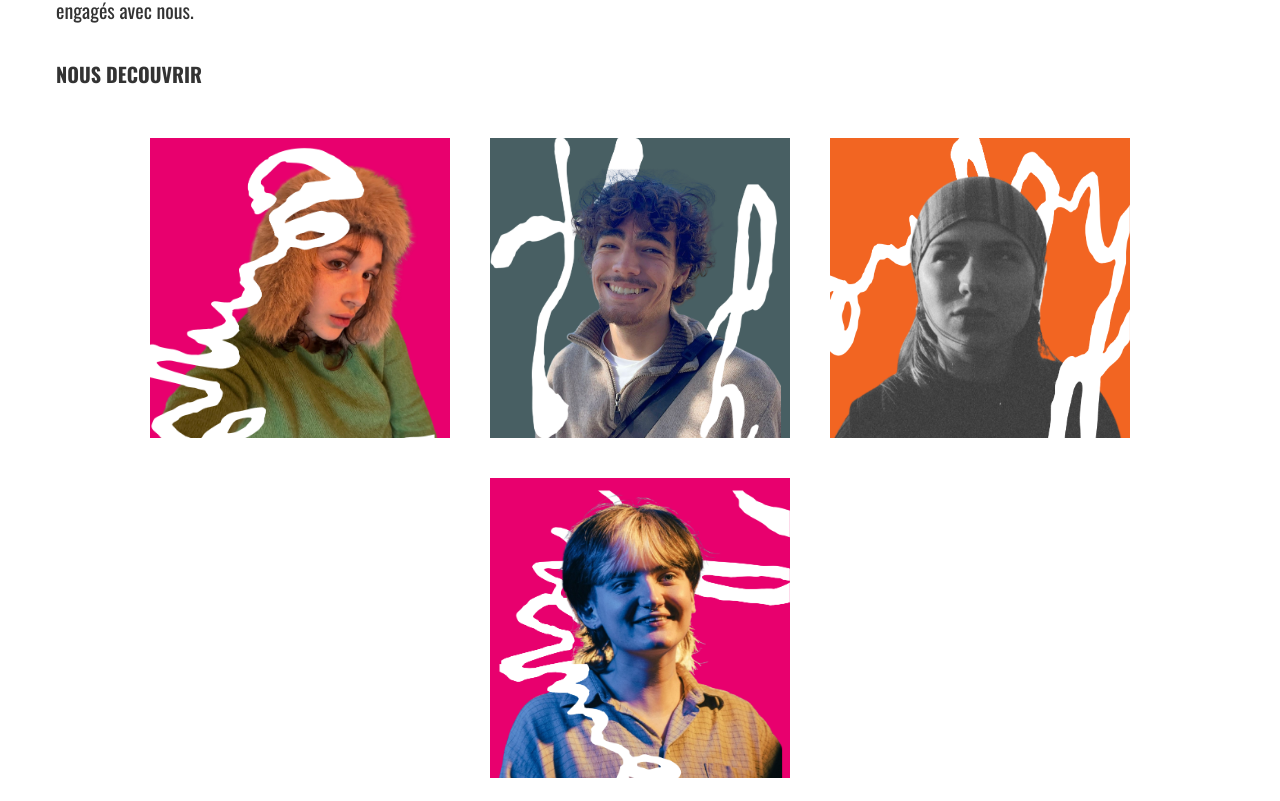
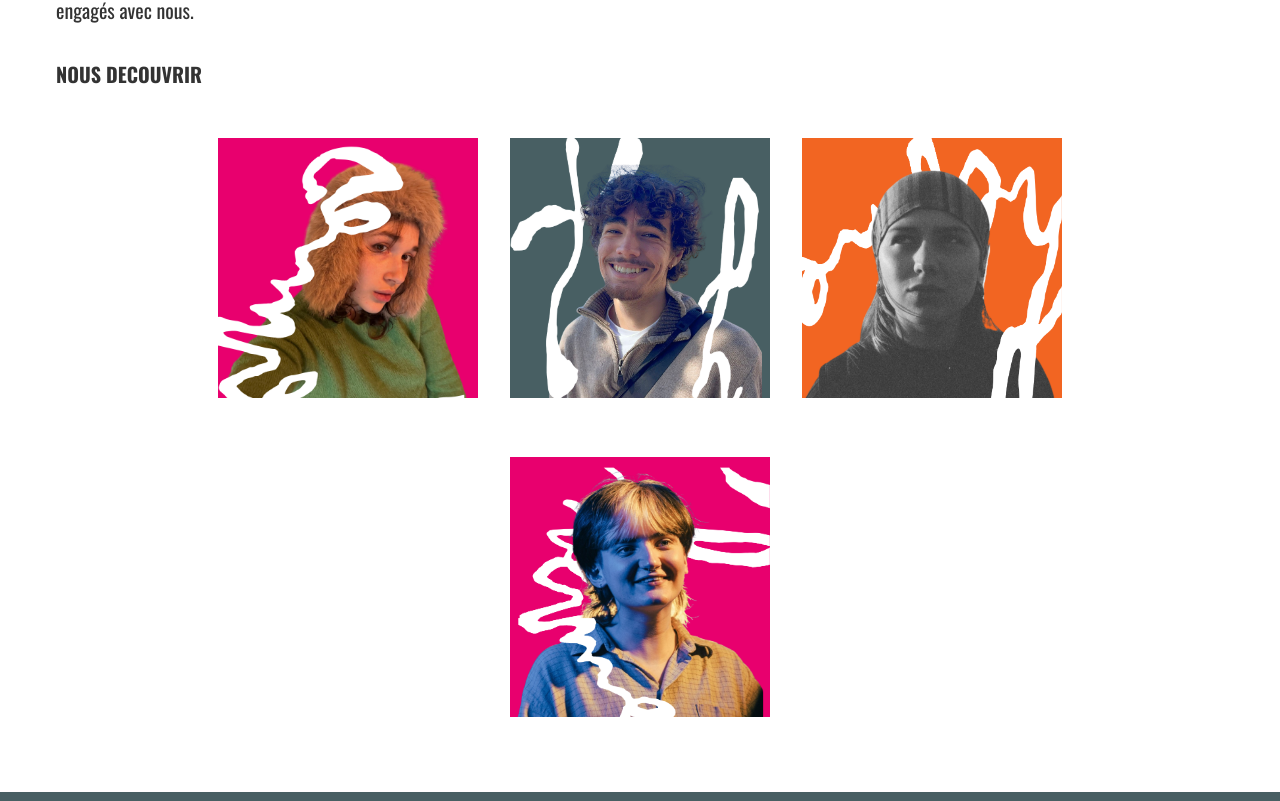
Before and after one commit to EIDemel/thermes-front, a Next.js app: page /a-propos in a window 1280 px wide. Shown: the part 1239-2040 px from the top of the page. Built offline with nearby package versions, Linux system fonts and the light colour scheme.

Commit message:
Update color styles for headings and text in multiple components

```diff
--- a/app/a-propos/page.tsx
+++ b/app/a-propos/page.tsx
@@ -20,7 +20,7 @@ export default async function NosNumeros() {
         <div style={{ position: "absolute", inset: 0, background: "linear-gradient(to bottom, rgba(0,0,0,0.2), rgba(0,0,0,0.5))" }} />
 
         <div style={{ position: "absolute", inset: 0, display: "flex", flexDirection: "column", alignItems: "center", justifyContent: "center", gap: "1rem" }}>
-          <h1 style={{ margin: 20, backgroundColor: "#E8006E", color: "#FF6EB4", fontSize: "clamp(2rem, 5vw, 3.5rem)", fontWeight: 700, textAlign: "center", padding: "0.5rem 1rem" }}>
+          <h1 style={{ margin: 20, backgroundColor: "#E8006E", color: "#FFB8DA", fontSize: "clamp(2rem, 5vw, 3.5rem)", fontWeight: 700, textAlign: "center", padding: "0.5rem 1rem" }}>
             À PROPOS
           </h1>
         </div>
--- a/app/components/sections/HeroPage.tsx
+++ b/app/components/sections/HeroPage.tsx
@@ -34,7 +34,7 @@ export default function HeroPage({ posts }: { posts: any[] }) {
 
         <div style={{ position: "absolute", top: "20%", left: 0, right: 0, display: "flex", flexDirection: "column", alignItems: "center", gap: "1rem" }}>
           <div style={{ alignSelf: "center", background: "#E8006E", padding: "0.6rem 1.2rem", maxWidth: "60%" }}>
-            <p style={{ margin: 0, color: "#FF6EB4", fontSize: "clamp(0.85rem, 1.5vw, 1.15rem)", fontWeight: 700, textAlign: "center", lineHeight: 1.4 }}>
+            <p style={{ margin: 0, color: "#FFB8DA", fontSize: "clamp(0.85rem, 1.5vw, 1.15rem)", fontWeight: 700, textAlign: "center", lineHeight: 1.4 }}>
               Lac noir, barque noire, deux silhouettes de papier découpé, noires.<br />
               Jusqu'où s'étendent les arbres noirs qui s'abreuvent ici ?
             </p>
--- a/app/components/trombinoscope/Trombinoscope.tsx
+++ b/app/components/trombinoscope/Trombinoscope.tsx
@@ -1,6 +1,6 @@
 "use client";
 
-import { useState, useRef, useEffect } from "react";
+import { useState, useEffect } from "react";
 
 type Member = {
   name: string;
@@ -10,7 +10,6 @@ type Member = {
 };
 
 const members: Member[] = [
-
   {
     name: "Nina Gayet",
     role: "",
@@ -35,56 +34,48 @@ const members: Member[] = [
     image: "/images/trombinoscope/PPOSCAR.png",
     bio: "Hello, moi c'est Oscar, j'ai 22 ans, je fais du théâtre, de la scéno surtout, et j'aime beaucoup ça ! Parce que c'est bien dur de se résumer en quelques lignes voici pèle mêles des trucs que j'aime : le vert, les jeux de société, les salopettes, cuisiner, le drag et m'endormir au soleil.",
   },
-//   {
-//     name: "OSCAR",
-//     role: "Graphiste",
-//     image: "/images/trombinoscope/OSCAR.jpg",
-//     bio: "Oscar construit l'identité visuelle de Thermes — typographies, grilles, couleurs — et donne à la revue sa silhouette reconnaissable.",
-//   },
 ];
 
 const BG_COLORS = ["#E8006E", "#485F63", "#F26522"];
 
-const CARD_SIZE = 300;
+function MemberCard({
+  member,
+  index,
+  isMobile,
+}: {
+  member: Member;
+  index: number;
+  isMobile: boolean;
+}) {
+  const [isHovered, setIsHovered] = useState(false);
+  const bgColor = BG_COLORS[index % BG_COLORS.length];
 
-function MemberCard({ member, index }: { member: Member; index: number }) {
-  const [isActive, setIsActive] = useState(false);
-  const panelRef = useRef<HTMLDivElement>(null);
-  const [panelHeight, setPanelHeight] = useState(0);
-
-  useEffect(() => {
-    if (panelRef.current) {
-      setPanelHeight(panelRef.current.scrollHeight);
-    }
-  }, []);
-
-  const totalHeight = isActive ? CARD_SIZE + panelHeight : CARD_SIZE;
-  const bgColor = BG_COLORS[index % 3];
+  // On mobile the panel is always visible; on desktop it appears on hover
+  const showPanel = isMobile || isHovered;
 
   return (
     <div
-      onMouseEnter={() => setIsActive(true)}
-      onMouseLeave={() => setIsActive(false)}
+      onMouseEnter={() => !isMobile && setIsHovered(true)}
+      onMouseLeave={() => !isMobile && setIsHovered(false)}
       style={{
-        position: "relative",
-        width: `${CARD_SIZE}px`,
-        height: `${totalHeight}px`,
-        overflow: "hidden",
-        cursor: "pointer",
+        display: "flex",
+        flexDirection: "column",
+        cursor: isMobile ? "default" : "pointer",
+        boxShadow: isHovered ? "0 10px 32px rgba(0,0,0,0.22)" : "none",
+        transition: "box-shadow 0.3s ease",
+        // On mobile take full width; on desktop fixed 260px
+        width: isMobile ? "100%" : "260px",
         flexShrink: 0,
-        transition: "height 0.45s cubic-bezier(0.22, 1, 0.36, 1), box-shadow 0.3s ease",
-        boxShadow: isActive ? "0 10px 32px rgba(0,0,0,0.22)" : "none",
       }}
     >
       {/* Photo */}
       <div
         style={{
-          position: "absolute",
-          top: 0,
-          left: 0,
-          width: `${CARD_SIZE}px`,
-          height: `${CARD_SIZE}px`,
+          width: "100%",
+          aspectRatio: "1 / 1",
+          overflow: "hidden",
           background: bgColor,
+          position: "relative",
         }}
       >
         <img
@@ -96,37 +87,38 @@ function MemberCard({ member, index }: { member: Member; index: number }) {
             objectFit: "cover",
             display: "block",
             transition: "transform 0.45s ease",
-            transform: isActive ? "scale(1.05)" : "scale(1)",
+            transform: isHovered ? "scale(1.05)" : "scale(1)",
           }}
         />
+        {/* subtle dark overlay on hover (desktop) */}
         <div
           style={{
             position: "absolute",
             inset: 0,
             background: "rgba(0,0,0,0.15)",
-            opacity: isActive ? 1 : 0,
+            opacity: isHovered ? 1 : 0,
             transition: "opacity 0.3s ease",
+            pointerEvents: "none",
           }}
         />
       </div>
 
-      {/* Info panel */}
+      {/* Info panel — always rendered in the flow, opacity + max-height transition */}
       <div
-        ref={panelRef}
         style={{
-          position: "absolute",
-          top: `${CARD_SIZE}px`,
-          left: 0,
-          width: `${CARD_SIZE}px`,
           background: bgColor,
+          padding: "0.85rem 0.9rem",
           display: "flex",
           flexDirection: "column",
           alignItems: "center",
-          justifyContent: "center",
-          padding: "0.85rem 0.9rem",
           gap: "0.4rem",
-          opacity: isActive ? 1 : 0,
-          transition: "opacity 0.2s ease " + (isActive ? "0.2s" : "0s"),
+          // Smooth reveal: max-height trick keeps layout in flow (no overlap)
+          maxHeight: showPanel ? "600px" : "0px",
+          overflow: "hidden",
+          opacity: showPanel ? 1 : 0,
+          transition: isMobile
+            ? "none"
+            : "max-height 0.45s cubic-bezier(0.22, 1, 0.36, 1), opacity 0.3s ease",
         }}
       >
         <span
@@ -151,6 +143,7 @@ function MemberCard({ member, index }: { member: Member; index: number }) {
           }}
         />
 
+        {member.role && (
           <span
             style={{
               fontSize: "0.75rem",
@@ -163,11 +156,12 @@ function MemberCard({ member, index }: { member: Member; index: number }) {
           >
             {member.role}
           </span>
+        )}
 
         <p
           style={{
             fontSize: "0.75rem",
-            color: "rgba(255,255,255,0.8)",
+            color: "rgba(255,255,255,0.88)",
             textAlign: "center",
             lineHeight: 1.55,
             margin: 0,
@@ -181,6 +175,16 @@ function MemberCard({ member, index }: { member: Member; index: number }) {
 }
 
 export default function Trombinoscope() {
+  const [isMobile, setIsMobile] = useState(false);
+
+  useEffect(() => {
+    const mq = window.matchMedia("(max-width: 700px)");
+    setIsMobile(mq.matches);
+    const handler = (e: MediaQueryListEvent) => setIsMobile(e.matches);
+    mq.addEventListener("change", handler);
+    return () => mq.removeEventListener("change", handler);
+  }, []);
+
   const rows =
     members.length <= 3
       ? [members]
@@ -189,19 +193,34 @@ export default function Trombinoscope() {
   return (
     <div
       style={{
-        maxWidth: "800px",
+        maxWidth: "900px",
         margin: "3rem auto",
         padding: "0 1rem",
       }}
     >
-      {rows.map((row, rowIdx) => (
+      {isMobile ? (
+        // Mobile: single column, full width
+        <div
+          style={{
+            display: "flex",
+            flexDirection: "column",
+            gap: "2rem",
+          }}
+        >
+          {members.map((member, idx) => (
+            <MemberCard key={member.name} member={member} index={idx} isMobile={true} />
+          ))}
+        </div>
+      ) : (
+        // Desktop: row layout (3 + remainder)
+        rows.map((row, rowIdx) => (
           <div
             key={rowIdx}
             style={{
               display: "flex",
               justifyContent: "center",
-            gap: "2.5rem",
-            marginBottom: rowIdx < rows.length - 1 ? "2.5rem" : 0,
+              gap: "2rem",
+              marginBottom: rowIdx < rows.length - 1 ? "2rem" : 0,
               alignItems: "flex-start",
             }}
           >
@@ -210,10 +229,12 @@ export default function Trombinoscope() {
                 key={member.name}
                 member={member}
                 index={rowIdx * 3 + colIdx}
+                isMobile={false}
               />
             ))}
           </div>
-      ))}
+        ))
+      )}
     </div>
   );
 }
--- a/app/nos-numeros/page.tsx
+++ b/app/nos-numeros/page.tsx
@@ -27,7 +27,7 @@ export default async function NosNumeros() {
         <div style={{ position: "absolute", inset: 0, background: "linear-gradient(to bottom, rgba(0,0,0,0.2), rgba(0,0,0,0.5))" }} />
 
         <div style={{ position: "absolute", inset: 0, display: "flex", flexDirection: "column", alignItems: "center", justifyContent: "center", gap: "1rem" }}>
-          <h1 style={{ margin: 20, backgroundColor: "#E8006E", color: "#FF6EB4", fontSize: "clamp(2rem, 5vw, 3.5rem)", fontWeight: 700, textAlign: "center", padding: "0.5rem 1rem" }}>
+          <h1 style={{ margin: 20, backgroundColor: "#E8006E", color: "#FFB8DA", fontSize: "clamp(2rem, 5vw, 3.5rem)", fontWeight: 700, textAlign: "center", padding: "0.5rem 1rem" }}>
             NOS NUMÉROS
           </h1>
         </div>
--- a/app/nos-points-de-vente/page.tsx
+++ b/app/nos-points-de-vente/page.tsx
@@ -36,14 +36,14 @@ export default async function NosPointsDeVente() {
       <main style={{ padding: "4rem 2rem", maxWidth: "1200px", margin: "0 auto" }}>
 
         <p style={{ marginTop: "1rem", fontSize: "1.6rem", color: "#485F63", textAlign: "center" }}>
-           Nous travaillons à rendre Thermes disponible au plus près de chez vous. <br />Vous pouvez d’ors et déjà vous procurer la revue dans les points de vente ci-dessous.
+           Nous travaillons à rendre Thermes disponible au plus près de chez vous. <br />Vous pouvez d’ores et déjà vous procurer la revue dans les points de vente ci-dessous.
         </p>
 
         {/* CARTE INTERACTIVE — Client Component */}
         <StoreMap />
         {/* texte explicatif que c'est que pour les parisiens  */}
         <p style={{ marginTop: "1rem", fontSize: "1.2rem", color: "#485F63", textAlign: "center" }}>
-          Ami.es parisien.nes, vous pouvez également commander la revue ci-dessous et un membre de l'équipe viendra vous l'apportez au lieu de votre choix ! Pour des raisons de transports, ce service n'est disponible <b>uniquement à Paris</b>.
+          Ami.es parisien.nes, vous pouvez également commander la revue ci-dessous et un membre de l'équipe viendra vous l'apporter au lieu de votre choix ! Pour des raisons de transports, ce service est disponible <b>uniquement à Paris</b>.
         </p>
 
 
```
Lines whose indentation alone changed are shown as unchanged.
